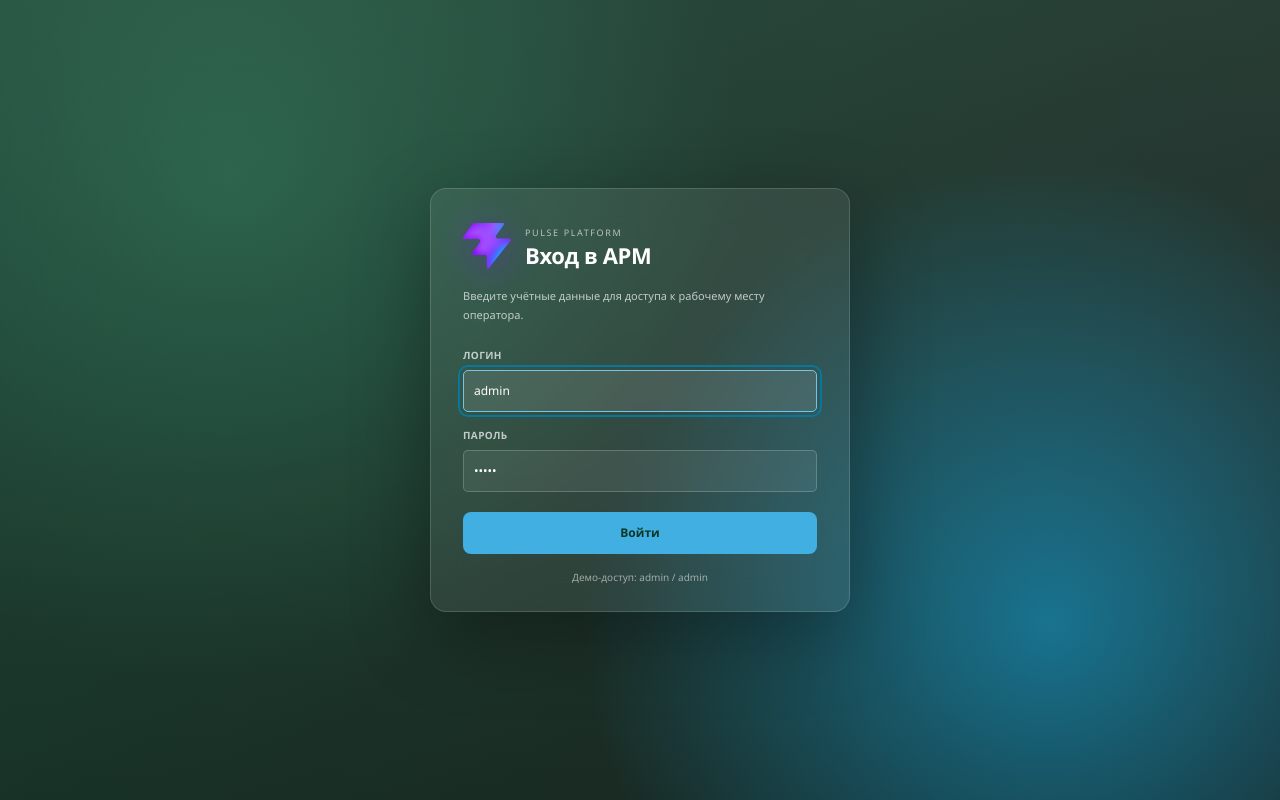
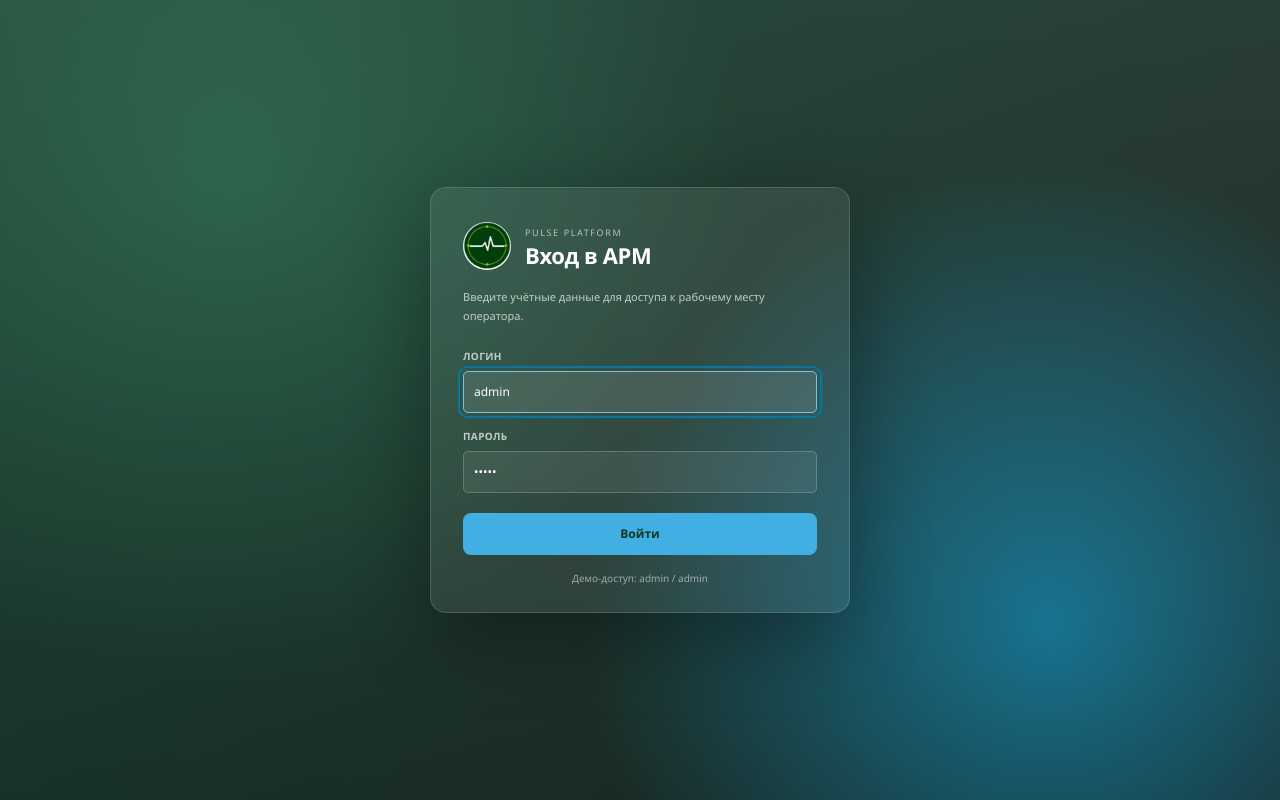
Before and after one commit to rgavrilov-vrn/pulse-platform-ui, a React (Vite) app: page /login in a window 1280 px wide. Built offline with nearby package versions, Linux system fonts and the light colour scheme.

Commit message:
feat: use supplied Pulse logo on login page

```diff
--- a/src/pages/LoginPage.tsx
+++ b/src/pages/LoginPage.tsx
@@ -29,7 +29,7 @@ export function LoginPage() {
             <div className="login-backdrop" aria-hidden="true" />
             <main className="login-card" aria-labelledby="login-title">
                 <div className="login-brand">
-                    <img className="login-brand-logo" src="/favicon.svg" alt="Логотип Pulse Platform" width="48" height="46" />
+                    <img className="login-brand-logo" src="/assets/login-logo.svg" alt="Логотип Pulse Platform" width="48" height="48" style={{ width: 48, height: 48, borderRadius: '50%', objectFit: 'contain', filter: 'none' }} />
                     <div>
                         <span className="login-overline">PULSE PLATFORM</span>
                         <h1 id="login-title">Вход в АРМ</h1>
```
Also changed, not shown: public/assets/login-logo.svg (added).
